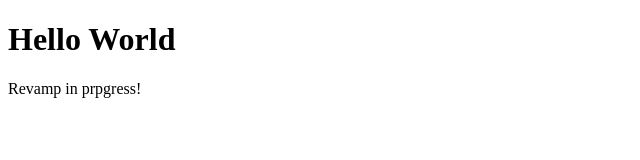
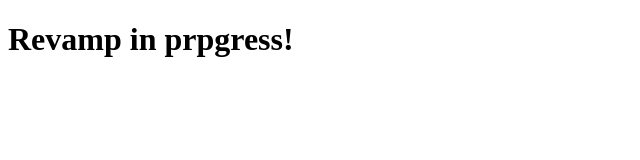
Before and after one commit to carlvice/carlvice.github.io, a plain HTML site: page index.html in a window 1280 px wide. Shown: the whole page, without its empty margins (0-640 px from the left). Drawn offline with Linux system fonts and the light colour scheme.

Commit message:
Update index.html

```diff
--- a/index.html
+++ b/index.html
@@ -1,7 +1,7 @@
 <!DOCTYPE html>
 <html>
 <body>
-<h1>Hello World</h1>
-<p>Revamp in prpgress!</p>
+<h1>Revamp in prpgress!</h1>
+<p></p>
 </body>
 </html>
```
